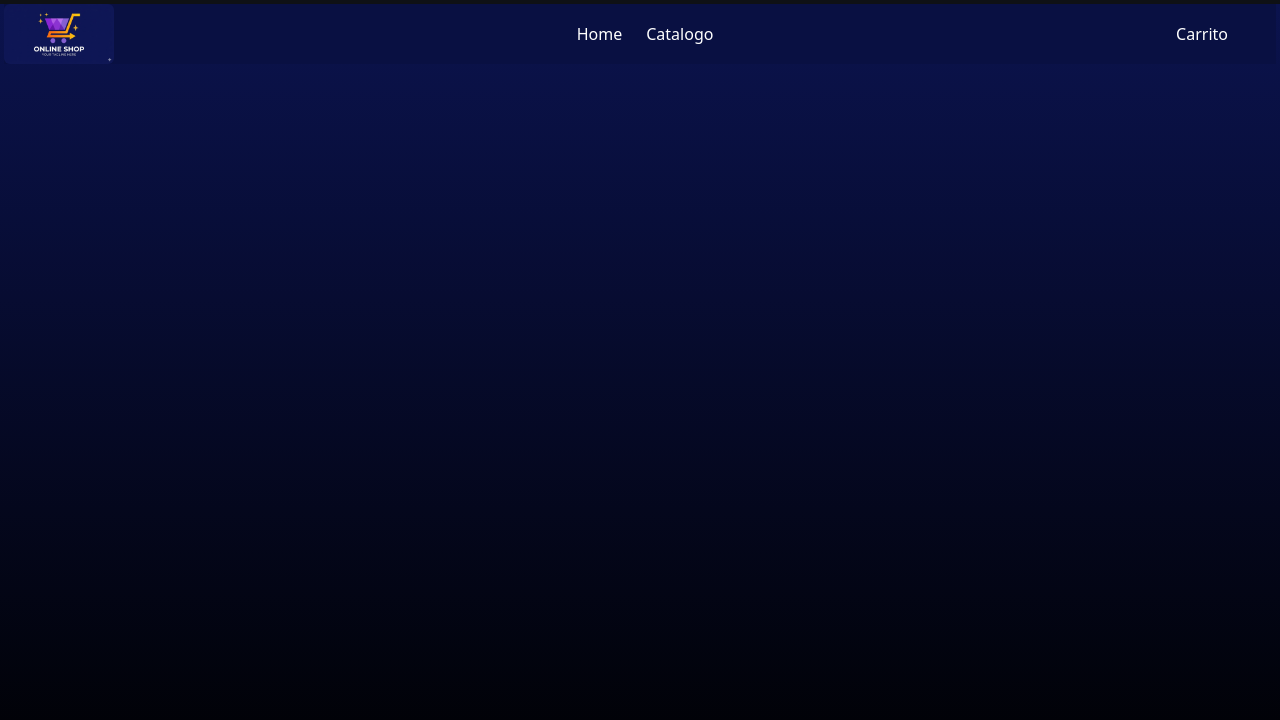
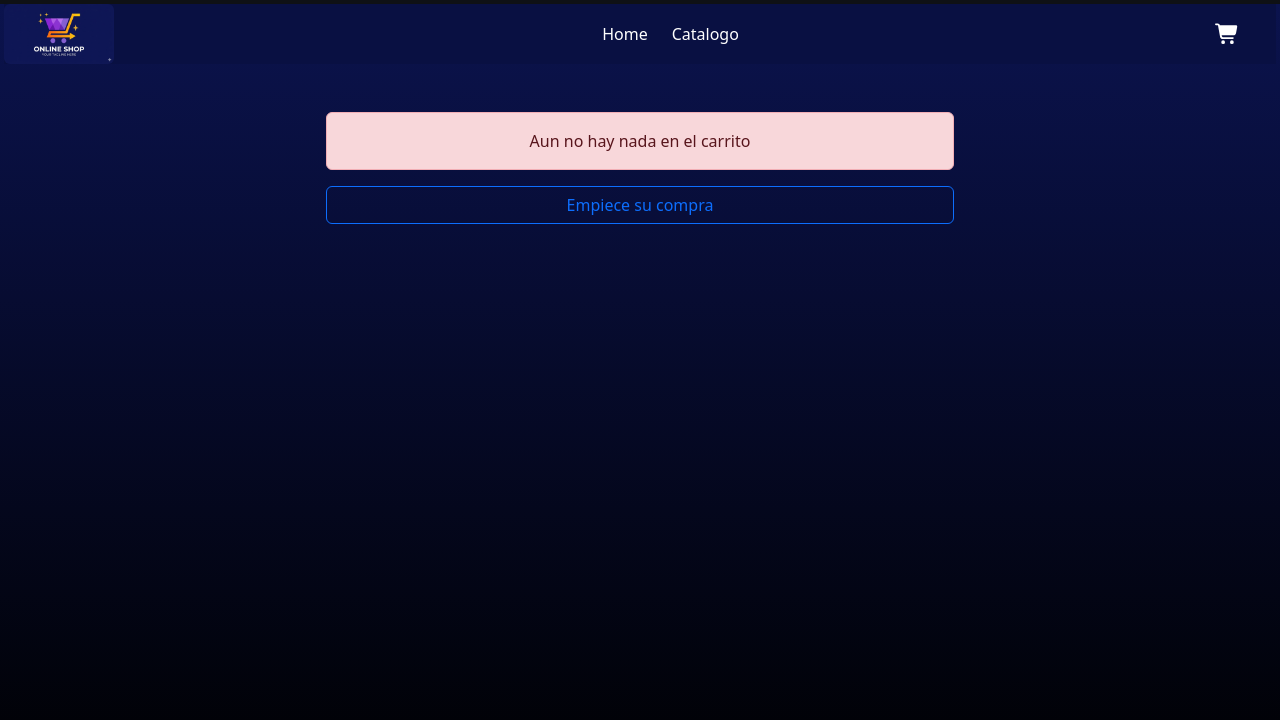
Before and after one commit to Charly66munoz/Carlos_Agustin_Lopez_daw2_desarollo_e_cliente_t3_t3, a React (Create React App) app: page /cart in a window 1280 px wide. Shown: the top 720 px of the page. Built offline with nearby package versions, Linux system fonts and the light colour scheme.

Commit message:
Crear producto global, y carrito

```diff
--- a/src/App.js
+++ b/src/App.js
@@ -3,13 +3,78 @@ import './App.css';
 import AppRouter from "./routes/AppRouter"
 import "bootstrap/dist/css/bootstrap.min.css";
 import "bootstrap/dist/js/bootstrap.bundle.min.js";
+import { useEffect, useState } from "react";
 
 function App() {
+  const [cart, setCart] = useState([])
+  const [price, setPrice] = useState(0)
+
+  const addToCart = (product) => {
+    let exist = cart.find(p => p.id === product.id); //verificamos la existencia del producto
+
+    if (exist) {  //si existe agregamos uno a quantity
+      setCart(cart.map(p =>
+        p.id === product.id
+          ? { ...p, quantity: p.quantity + 1 }
+          : p
+      ));
+    } else {
+      setCart([...cart, { ...product, quantity: 1 }]);
+    }
+  };
+
+  const removeFromCart = (product) => {
+    let exist = cart.find(p => p.id === product.id); //aqui verificamos para eliminar por cantidad, lo cual nos permitira manejar de forma mas claro los productos duplicados
+
+    if (exist.quantity > 1) {
+      setCart(cart.map(p =>
+        p.id === product.id
+          ? { ...p, quantity: p.quantity - 1 }
+          : p
+      ));
+    } else {
+      setCart(cart.filter(p => p.id !== product.id));
+    }
+  };
+
+  useEffect(()=>{
+    cart.forEach(item => {
+      setPrice(price + item.price)
+    });
+  },[cart])
   return(
     <Router>
-      <AppRouter/>
+      <AppRouter cart={cart} addToCart={addToCart} removeFromCart={removeFromCart}/>
     </Router>
   );
 }
 
 export default App;
+
+/*
+
+const [cart, setCart] = useState(() => {
+    return JSON.parse(localStorage.getItem("cart")) || [];
+  });
+
+  useEffect(() => {
+    localStorage.setItem("cart", JSON.stringify(cart));
+  }, [cart]);
+
+  const addToCart = (product) => {
+    const exist = cart.find(p => p.id === product.id);
+
+    if (exist) {
+      setCart(cart.map(p =>
+        p.id === product.id
+          ? { ...p, quantity: p.quantity + 1 }
+          : p
+      ));
+    } else {
+      setCart([...cart, { ...product, quantity: 1 }]);
+    }
+  };
+
+
+
+  const total = cart.reduce((acc, p) => acc + p.quantity, 0);*/
--- a/src/components/Navbar.js
+++ b/src/components/Navbar.js
@@ -1,8 +1,17 @@
 import Logo from "./Logo"
 import { Link } from "react-router"
 import "./Navbar.css"
+import { FontAwesomeIcon } from '@fortawesome/react-fontawesome';
+import { faCartShopping } from '@fortawesome/free-solid-svg-icons';
+import { useEffect, useState } from "react";
 
-const Navbar = () => {
+
+
+const Navbar = ({cart}) => {
+
+    let counter = cart.reduce(
+        (acc, p) => acc + p.quantity, 0
+    )
     return(
         <nav className="navbar navbar-expand  ps-0 pe-5 m-1 py-0">
 
@@ -13,8 +22,14 @@ const Navbar = () => {
                     <Link className="nav-link" to="/">Home</Link>
                     <Link className="nav-link" to="/products">Catalogo</Link>
                 </div>
-                <div>
-                    <Link className="nav-link" to="/cart">Carrito</Link>
+                <div className="row">
+                    <Link className="nav-link" to="/cart"><FontAwesomeIcon icon={ faCartShopping } size="lg" style={{color: "rgb(255, 255, 255)",}} />
+                    {counter && counter > 0 ? (
+                        <span>{counter}</span>
+                    ): ("")
+                    }
+                    </Link>
+
                 </div>
 
         </nav>
--- a/src/layouts/MainLayout.js
+++ b/src/layouts/MainLayout.js
@@ -1,10 +1,10 @@
 import { Outlet } from "react-router-dom"; //(placeholder) donde React Router renderiza el componente de la ruta actual.
 import Navbar from "../components/Navbar";
 
-const MainLayout = () => {
+const MainLayout = ({ cart }) => {
   return (
     <>
-      <Navbar />
+      <Navbar cart={cart}/>
       <Outlet /> {/* Aqui ira el renderizado del componente que hayamos definido */}
     </>
   );
--- a/src/pages/Cart.js
+++ b/src/pages/Cart.js
@@ -1,4 +1,73 @@
-const Cart = () => {
+import { useEffect, useState } from "react";
+import { Alert } from "react-bootstrap";
+import {  useNavigate } from "react-router-dom";
+import Products from "./Products"
 
+
+const Cart = ({ cart , removeFromCart , addToCart}) => {
+
+    const navigate = useNavigate();
+
+    const navToProduct = () => {
+        navigate("/products")
+    }
+    //     const numbers = [1, 2, 3, 4];
+    // const total = numbers.reduce((acc, n) => acc + n, 0); 0 es por donde emepieza
+    // 10
+    let total
+    if (cart.length === 0){
+    }else{
+        let sum = cart.reduce((prevValue, currentValue) => prevValue + currentValue.price * currentValue.quantity,0)
+        total = String(sum.toFixed(2)).replace('.',',')
+    }
+    return(
+        <>
+            {cart.length === 0  ?
+                (
+                    <div className="d-flex justify-content-center mt-5 row">
+                        <div className="d-flex w-50 row justify-content-center">
+
+                        <Alert  variant="danger" >Aun no hay nada en el carrito</Alert>
+                        <button className="btn btn-outline-primary" onClick={()=> navToProduct()} >Empiece su compra</button>
+                        </div>
+                    </div>
+                ):
+                <div className="row align-items-start">
+                    <div className="col-10">
+                        <Products addToCart= {addToCart}/>
+                    </div>
+                    <div className="col-2 card d-flex justify-content-start p-2">
+                        <h4>Carrito:</h4>
+                        <h5>Total: {total}</h5>
+                        <ul className="list-group list-group-flush">
+                        {cart.map(p =>(
+
+                            <li key={p.id}  className="list-group-item p-1">
+                                <div className="row">
+                                    <div className="col-8 row px-0 m-0 d-flex justify-content-center align-items-center">
+                                        <div className="col-4">
+                                            <img src={p.images} className="card-img-top" style={{height: "50px", width: "50px"}} alt={p.name}></img>
+                                        </div>
+                                        <div className="col-8 ">
+                                            <p className="" style={{fontSize: "14px"}}>{p.name} <span className="fw-bold">${p.price}</span></p>
+                                            <p> x {p.quantity}</p>
+                                        </div>
+                                    </div>
+                                    <div className="col-2 d-flex justify-content-center align-items-center">
+                                        <button className="btn btn-outline-danger " onClick={()=>removeFromCart(p)}>
+                                            x
+                                        </button>
+                                    </div>
+                                </div>
+                            </li>
+                            ))
+                        }
+                        </ul>
+
+                    </div>
+                </div>
+            }
+        </>
+    )
 }
 export default Cart
--- a/src/pages/Products.js
+++ b/src/pages/Products.js
@@ -1,13 +1,15 @@
 import { useEffect, useState } from "react";
 import { getProducts } from "../service/ProductService";
 import { Alert } from "react-bootstrap";
-const Products = () => {
+
+const Products = ({ addToCart }) => {
+
     const [products,setProducts] = useState([]);
     const [error, setError] = useState("")
+
     useEffect(() => {
-            getProducts().then(data => {/*setProducts(data)*/;
-
-                let items = data.products.map(prdcto => ({
+        getProducts().then(data => {
+            let items = data.products.map(prdcto => ({ // creamos un array iterando el resultado de la peticion
                 id: prdcto.id,
                 name: prdcto.title,
                 description: prdcto.description,
@@ -15,7 +17,7 @@ const Products = () => {
                 price: prdcto.price,
                 images: prdcto.images[0]
              }));
-                setProducts(items)
+            setProducts(items) //Guardamos el objeto entero
             }).catch(() => {
                 setError("Error fetch");
 
@@ -31,20 +33,21 @@ const Products = () => {
                 {error}
             </Alert>
         )}
-        <div className="row gap-3 mt-3 d-flex justify-content-center">
+        <div className="row gap-5 mt-3 d-flex justify-content-center">
         {products.map(p => (
-                <div key={p.id}  className="card col-4" style={{width: "16rem"}}>
+            <div key={p.id}  className="card col-4 p-0" style={{width: "16rem"}}>
                 <img src={p.images} className="card-img-top" alt="..."></img>
-                <div className="card-body">
+                <div className="card-body p-0">
                     <h5 className="card-title">{p.name}</h5>
                     <p className="card-text">{p.description.substring(0, 60)}...</p>
                     <p className="fw-bold">${p.price}</p>
                 </div>
-                    <button className="btn btn-primary">
+                <button className="btn btn-primary" onClick={()=>addToCart(p)}>
                     Añadir al carrito
                 </button>
             </div>
         ))}
+
       </div>
      </>
     )
--- a/src/routes/AppRouter.js
+++ b/src/routes/AppRouter.js
@@ -5,15 +5,15 @@ import LandingPage from "../pages/LandingPage"
 import Cart from "../pages/Cart"
 import Products from "../pages/Products"
 
-const AppRouter= ()=>{
+const AppRouter= ({cart, addToCart, removeFromCart})=>{
     return(
         <>
             <Routes>
-                <Route element={<MainLayout />}> {/* Aqui separo por layouts para permitir escalabilidad a futuro */}
+                <Route element={<MainLayout cart={cart} />}> {/* Aqui separo por layouts para permitir escalabilidad a futuro */}
                     <Route path="/" element={<LandingPage />} />
-                    <Route path="/products" element={<Products />} />
+                    <Route path="/products" element={<Products addToCart={addToCart}/>} />
                     {/*<Route path="/products/:id" element={<Product />} /> No se si lo voy hacer */}
-                    <Route path="/cart" element={<Cart />} />
+                    <Route path="/cart" element={<Cart cart={cart} removeFromCart={removeFromCart} addToCart={addToCart} />} />
                 </Route>
             </Routes>
         </>
--- a/src/service/ProductService.js
+++ b/src/service/ProductService.js
@@ -1,9 +1,6 @@
-import { useState } from "react"
-import { Alert } from "react-bootstrap";
-
 export const getProducts = async ()=>{
 
         const res = await fetch("https://dummyjson.com/products")
-        return await res.json();
+        return await res.json(); // equivalente a res1 = res.json();
 
 }
```
Lines whose indentation alone changed are shown as unchanged.
